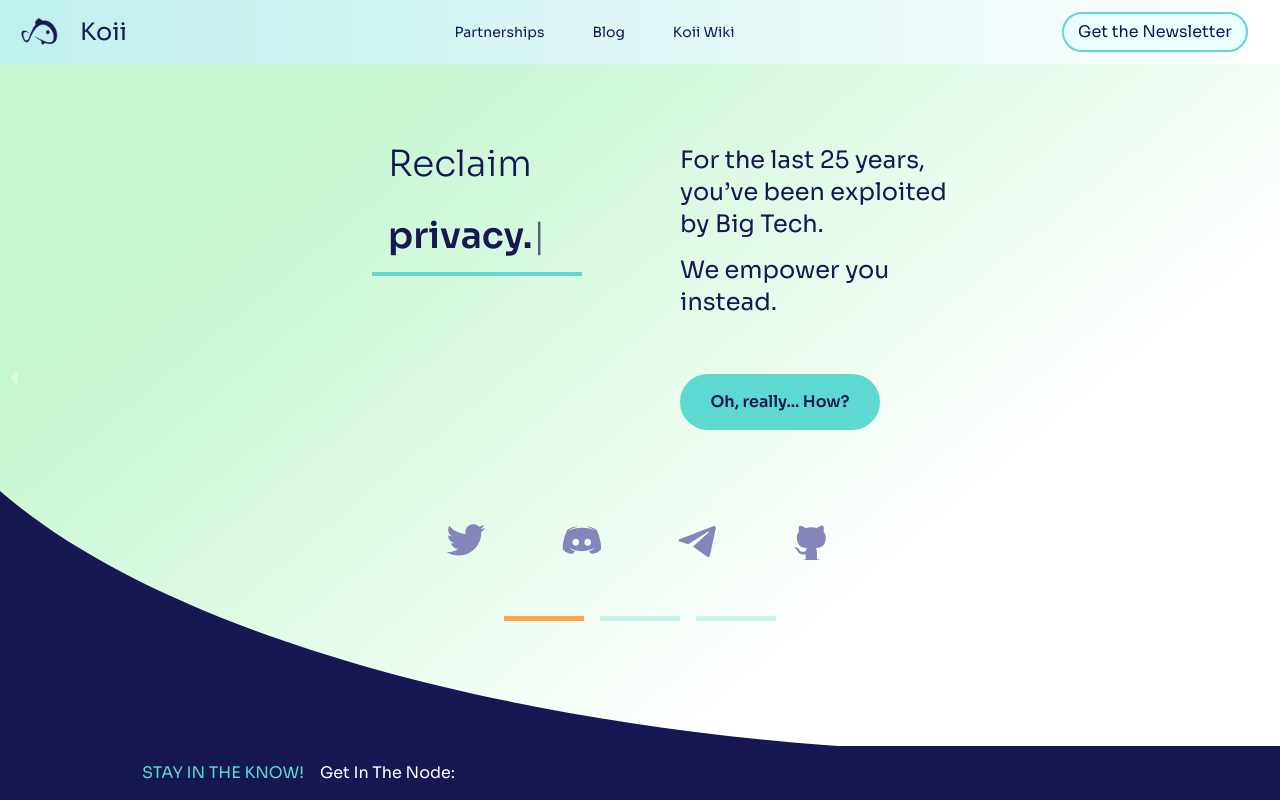
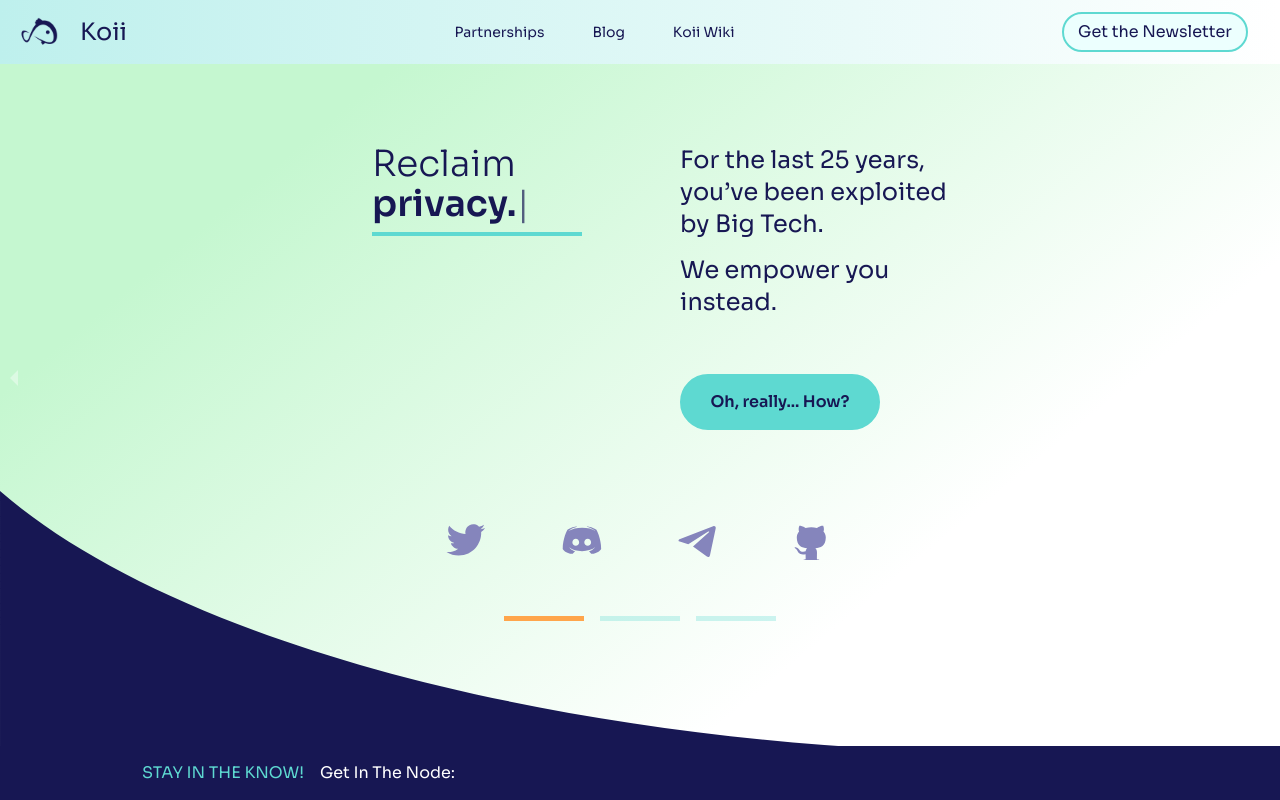
Before and after one commit to koii-network/homepage, a Next.js app: page / in a window 1280 px wide. Shown: the top 800 px of the page. Built offline with nearby package versions, Linux system fonts and the light colour scheme.

Commit message:
Hotfix/v2 (#81) (#82)
* fix hero align

* fix line height

* fix height

```diff
--- a/components/hero/hero1.tsx
+++ b/components/hero/hero1.tsx
@@ -22,8 +22,8 @@ const Heroslide1 = ({
     <div className={`${styles.hero1}`}>
       <div className="container grid gap-6 px-10 mx-auto md:grid-cols-2 place-content-between md:pl-24 xl:pl-48 md:pr-10 py-36 md:pb-2 h-[700px] md:h-[400px]">
         <div className="text-3xl font-light md:text-4xl xl:text-6xl title">
-          <div className="pb-4 border-b-4 md:w-[74%] pl-4 border-mint">
-            <div className="pb-8">Reclaim</div>
+          <div className="pb-2 border-b-4 md:w-[74%] lg:pl-4 border-mint">
+            <div className="lg:pb-8">Reclaim</div>
             <p className="inline font-semibold" ref={wrapperElementRef} />
           </div>
         </div>
--- a/components/hero/hero2.tsx
+++ b/components/hero/hero2.tsx
@@ -19,14 +19,14 @@ const Heroslide2 = ({
 
   return (
     <div className="text-koiiblue">
-      <div className="container grid gap-6 px-10 mx-auto md:grid-cols-2 place-content-between md:pl-24 xl:pl-48 md:pr-10 py-36 md:pb-2 md:h-[400px]">
+      <div className="container grid gap-6 px-10 mx-auto md:grid-cols-2 place-content-between md:pl-24 xl:pl-48 md:pr-10 py-36 md:pb-2 h-[700px] md:h-[400px]">
         <div className="text-3xl font-light md:text-4xl xl:text-6xl title">
-          <div className="pb-4 border-b-4 xl:w-[460px] pl-4 border-mint">
-            <div className="pb-8">Earn for every</div>
+          <div className="pb-2 border-b-4 xl:w-[460px] lg:pl-4 border-mint">
+            <div className="lg:pb-8">Earn for every</div>
             <p className="inline font-semibold" ref={wrapperElementRef} />
           </div>
         </div>
-        <div className="text-lg leading-8 content md:text-2xl md:max-w-sm">
+        <div className="text-lg leading-8 content md:text-2xl md:max-w-sm pt-[5.2rem] md:pt-0">
           You put talent and hard work into what you create online.
           <p className="mt-3.5">It’s time you got paid for it.</p>
           <div className="text-center link pt-14 md:text-left">
--- a/components/hero/hero3.tsx
+++ b/components/hero/hero3.tsx
@@ -27,8 +27,8 @@ const Heroslide3 = ({
     <div className={`${styles.hero3}`}>
       <div className="container grid gap-6 px-10 mx-auto  md:grid-cols-2 place-content-between md:pl-24 xl:pl-48 md:pr-10 py-36 md:pb-2 h-[700px] md:h-[400px]">
         <div className="text-3xl font-light md:text-4xl xl:text-6xl title">
-          <div className="pb-4 border-b-4 w-[74%] xl:w-[86%] pl-4 border-mint">
-            <div className="pb-8">Start building</div>
+          <div className=" pb-2 border-b-4 w-[74%] xl:w-[86%] lg:pl-4 border-mint">
+            <div className="lg:pb-8">Start building</div>
             <p className="inline font-semibold" ref={wrapperElementRef} />
           </div>
         </div>
```
